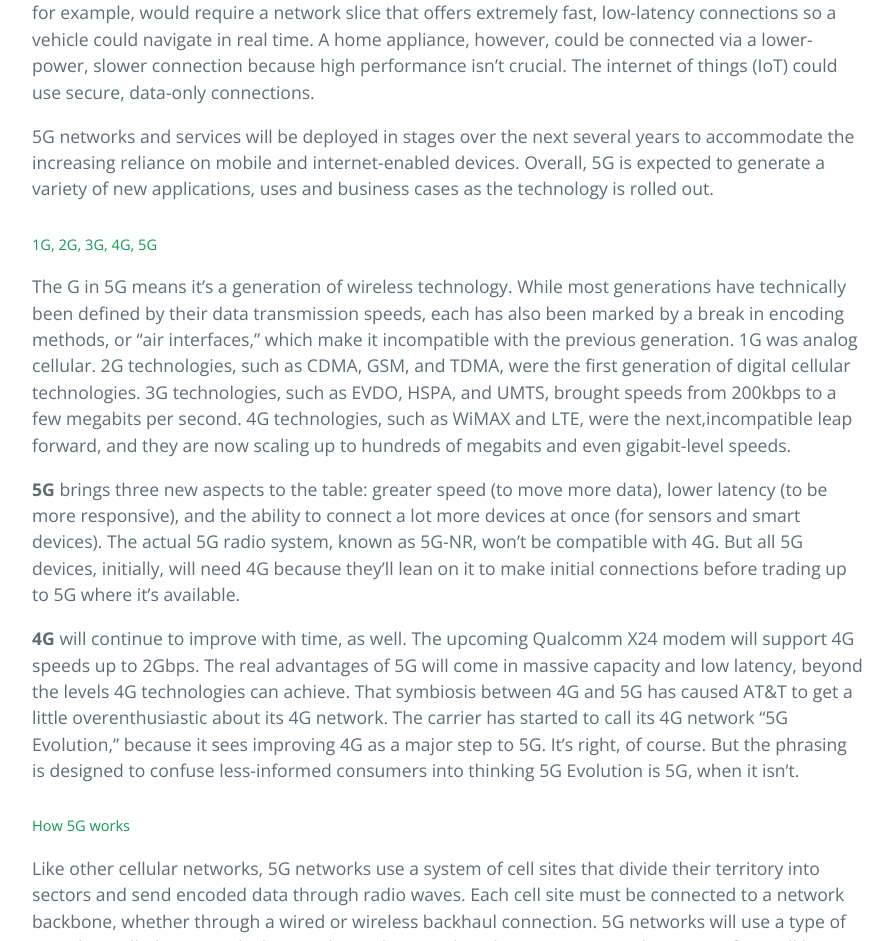
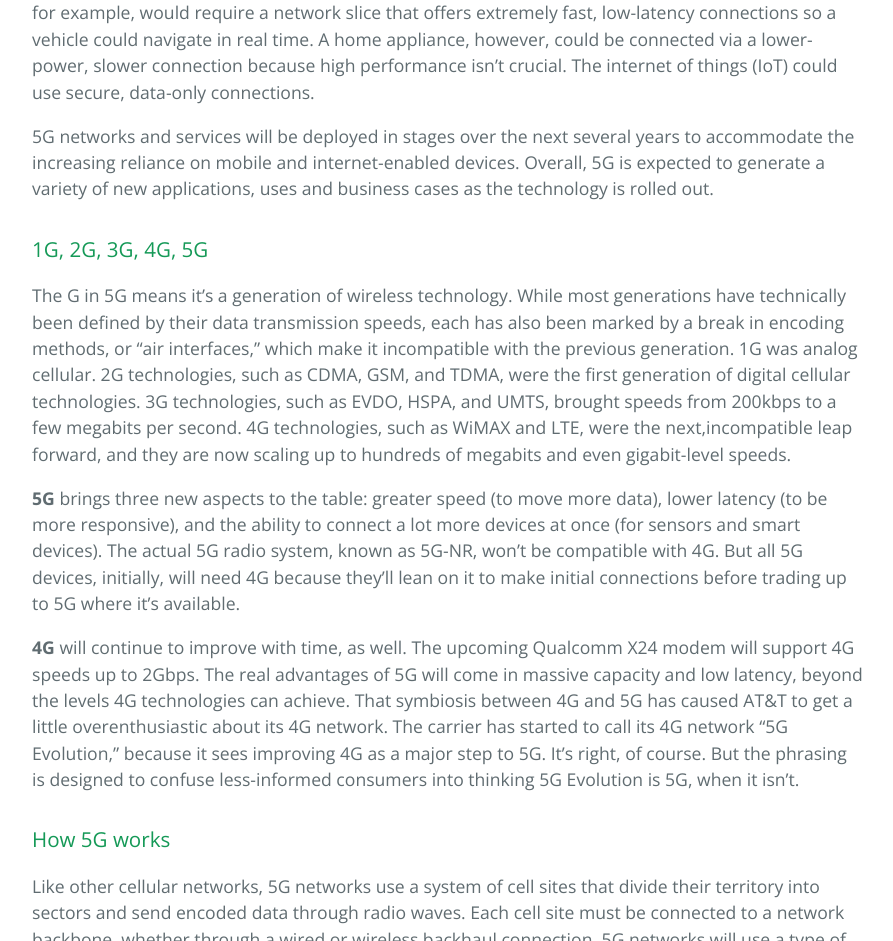
Before and after one commit to antleritsolutions/aviorsys.github.io, a Jekyll site: the page built from _posts/2018-10-19-5G-Technology.md, in a window 1280 px wide. Shown: the part 1054-1995 px from the top of the page, without its empty margins (192-1085 px from the left). Built offline with Jekyll 4.4.1, drawn with Linux system fonts in a browser that asks for light colours.

```diff
--- a/_posts/2018-10-19-5G-Technology.md
+++ b/_posts/2018-10-19-5G-Technology.md
@@ -14,7 +14,7 @@ In addition to improvements in speed, capacity and latency, 5G offers network ma
 
 5G networks and services will be deployed in stages over the next several years to accommodate the increasing reliance on mobile and internet-enabled devices. Overall, 5G is expected to generate a variety of new applications, uses and business cases as the technology is rolled out.
 
-##### 1G, 2G, 3G, 4G, 5G
+### 1G, 2G, 3G, 4G, 5G
 The G in 5G means it's a generation of wireless technology. While most generations have technically been defined by their data transmission speeds, each has also been marked by a break in encoding methods, or "air interfaces," which make it incompatible with the previous generation.
 1G was analog cellular. 2G technologies, such as CDMA, GSM, and TDMA, were the first generation of digital cellular technologies. 3G technologies, such as EVDO, HSPA, and UMTS, brought speeds from 200kbps to a few megabits per second. 4G technologies, such as WiMAX and LTE, were the next,incompatible leap forward, and they are now scaling up to hundreds of megabits and even gigabit-level speeds.
 
@@ -24,7 +24,7 @@ The actual 5G radio system, known as 5G-NR, won't be compatible with 4G. But all
 **4G** will continue to improve with time, as well. The upcoming Qualcomm X24 modem will support 4G speeds up to 2Gbps. The real advantages of 5G will come in massive capacity and low latency, beyond the levels 4G technologies can achieve.
 That symbiosis between 4G and 5G has caused AT&T to get a little overenthusiastic about its 4G network. The carrier has started to call its 4G network "5G Evolution," because it sees improving 4G as a major step to 5G. It's right, of course. But the phrasing is designed to confuse less-informed consumers into thinking 5G Evolution is 5G, when it isn't.
 
-##### How 5G works
+### How 5G works
 Like other cellular networks, 5G networks use a system of cell sites that divide their territory into sectors and send encoded data through radio waves. Each cell site must be connected to a network backbone, whether through a wired or wireless backhaul connection.
 5G networks will use a type of encoding called OFDM, which is similar to the encoding that 4G LTE uses. The air interface will be designed for much lower latency and greater flexibility than LTE, though 5G networks need to be much smarter than previous systems, as they're juggling many more, smaller cells that can change size and shape. But even with existing macro cells, Qualcomm says 5G will be able to boost capacity by four times over current systems by leveraging wider bandwidths and advanced antenna technologies. The goal is to have far higher speeds available, and far higher capacity per sector, at far lower latency than 4G. The standards bodies involved are aiming at 20Gbps speeds and 1ms latency, at which point very interesting things begin to happen.
 
```
